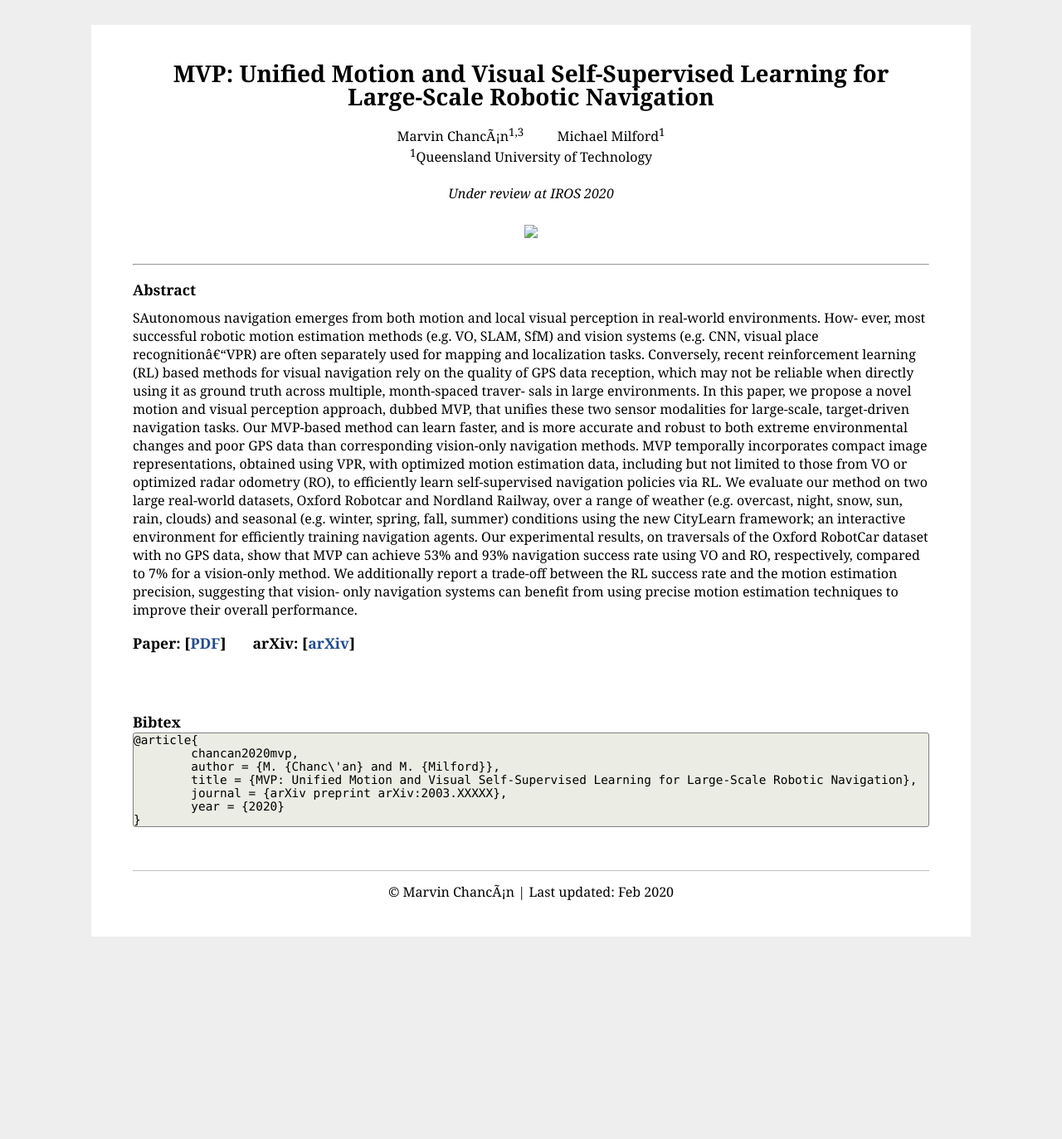
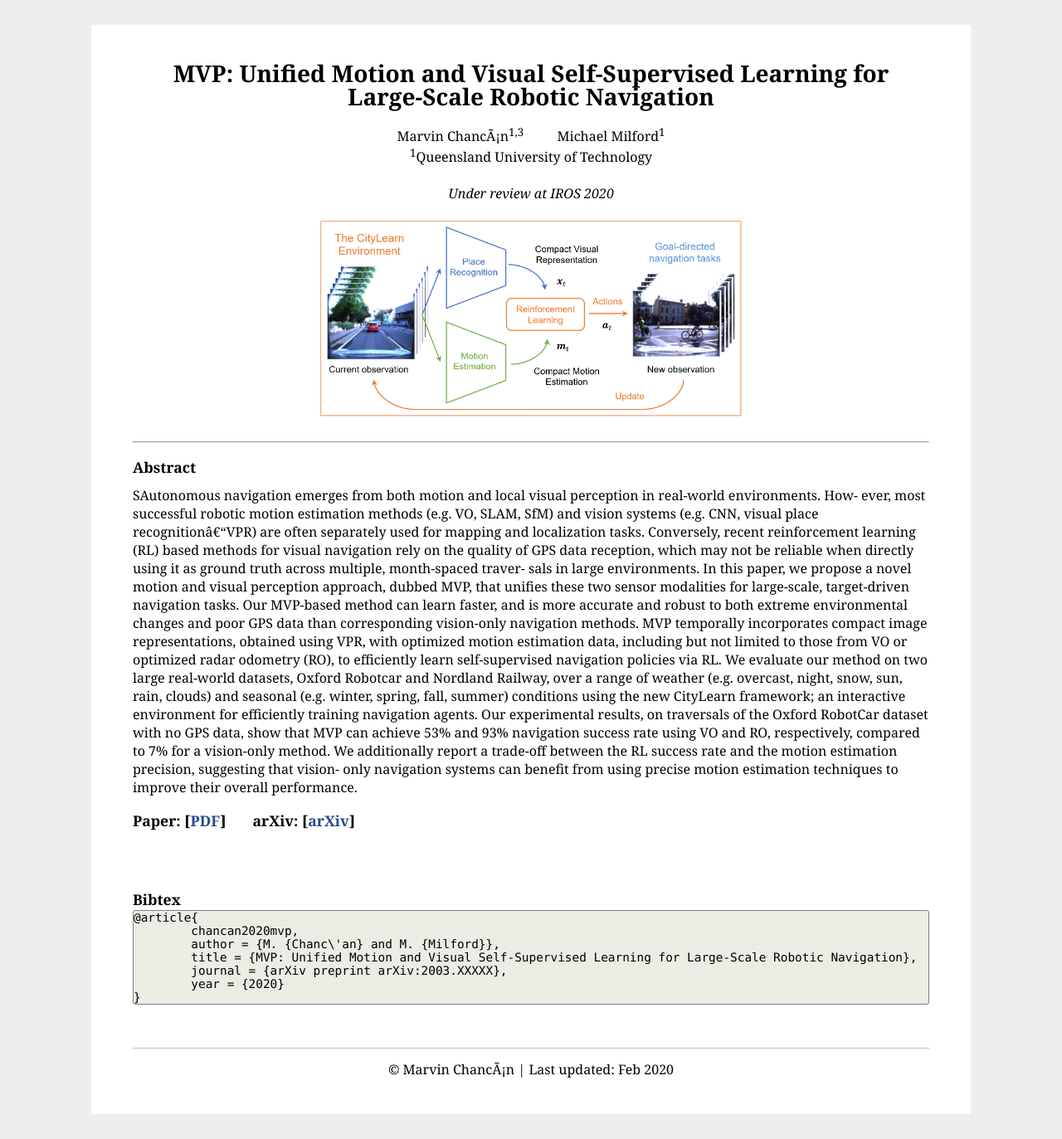
Before and after one commit to mchancan/mchancan.github.io, a Jekyll site: the page built from projects/MVP/index.html, in a window 1280 px wide. Shown: the whole page at 83% size. Built offline with Jekyll 4.4.1, drawn with Linux system fonts in a browser that asks for light colours; before the commit the page ends 1159 px from its top, so only the background shows below that.

Commit message:
Update index.html

```diff
--- a/projects/MVP/index.html
+++ b/projects/MVP/index.html
@@ -12,7 +12,7 @@ title: "MVP: Unified Motion and Visual Self-Supervised Learning for Large-Scale
 		<br>
 		<em>Under review at IROS 2020</em><br>
 		<br>
-		<img style="vertical-align:middle" src="fn.png"  width="53%" height="inherit"/>
+		<img style="vertical-align:middle" src="mvp.png"  width="53%" height="inherit"/>
 	</center>
 </td>
 
```
